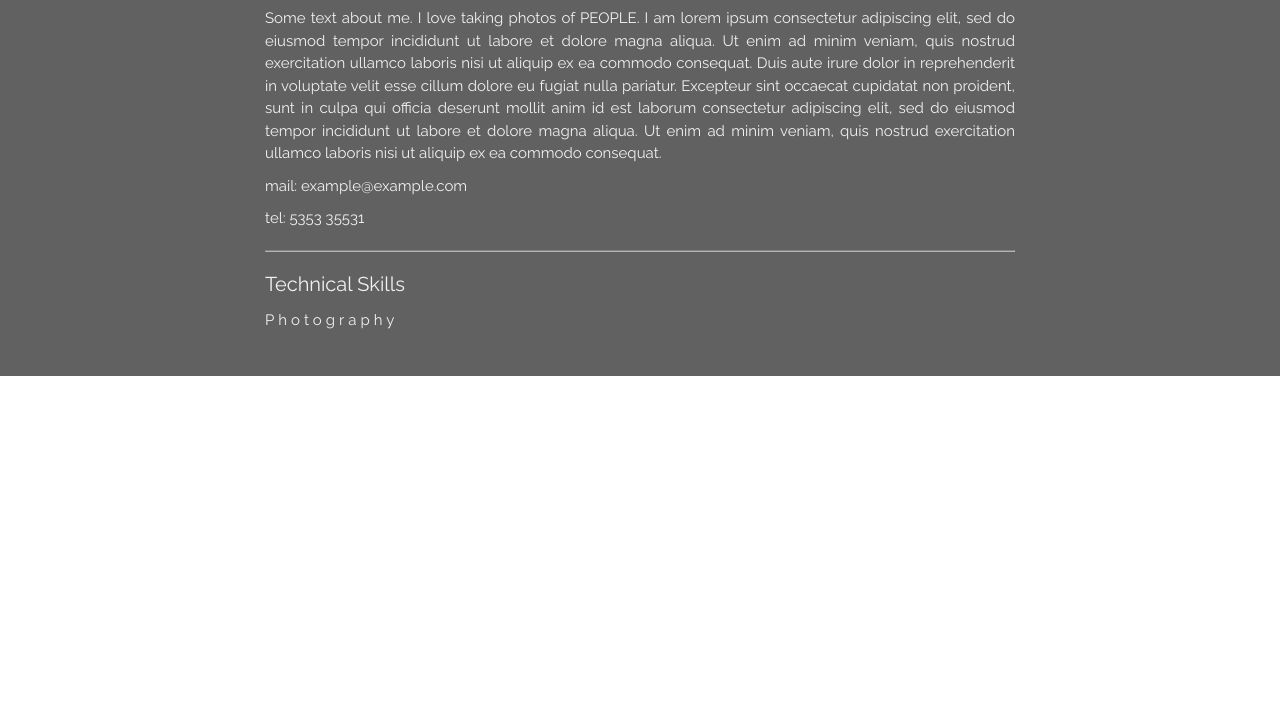
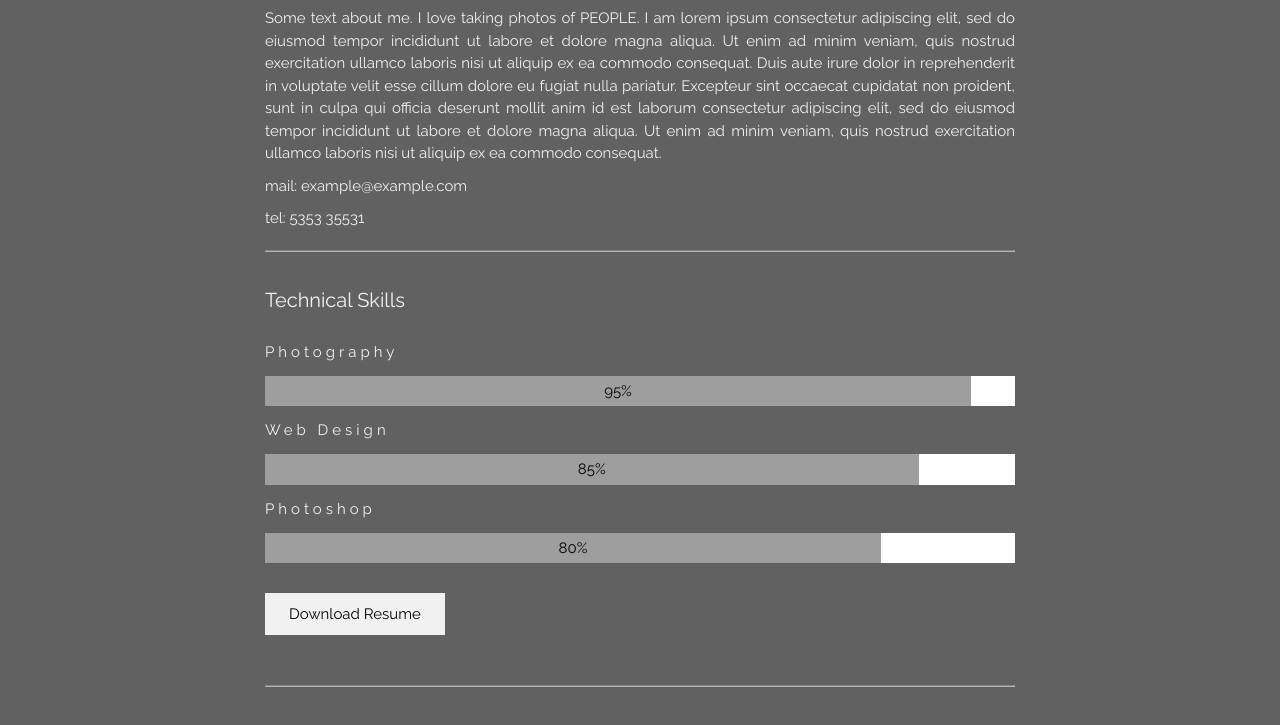
Before and after one commit to martsin2003/People-Portfolio-II-Template, a website: page index.html in a window 1280 px wide. Shown: the part 1362-2087 px from the top of the page. Before the commit the page ends 1738 px from the top, so only its background shows below. Drawn offline with Linux system fonts and the light colour scheme.

```diff
--- a/index.html
+++ b/index.html
@@ -53,7 +53,10 @@
 
     <div class="container-about">
       <span class="container-about__title"><b>About Me</b></span>
-      <img src="https://www.w3schools.com/w3images/avatar_hat.jpg" />
+      <div class="wrapper-photo">
+        <img src="https://www.w3schools.com/w3images/avatar_hat.jpg" />
+      </div>
+
       <div class="container-info">
         <span class="container-info__title">My Name</span>
         <p>
@@ -76,6 +79,21 @@
           Technical Skills
         </span>
         <span class="container-info__text-title">Photography</span>
+        <div class="progress-bar">
+          <div class="progress-bar__progress-bar__first">95%</div>
+        </div>
+        <span class="container-info__text-title">Web Design</span>
+        <div class="progress-bar">
+          <div class="progress-bar__progress-bar__second">85%</div>
+        </div>
+        <span class="container-info__text-title">Photoshop</span>
+        <div class="progress-bar">
+          <div class="progress-bar__progress-bar__third">80%</div>
+        </div>
+        <div class="container-info__button">
+          Download Resume
+        </div>
+        <hr />
       </div>
     </div>
   </body>
--- a/index.scss
+++ b/index.scss
@@ -85,11 +85,13 @@
     justify-content: center;
     text-align: center;
   }
-  img {
-    padding: 32px 0px;
+  .wrapper-photo {
     display: flex;
     align-items: center;
     justify-content: center;
+  }
+  img {
+    padding: 32px 0px;
   }
   .container-info {
     margin: 0px 249px;
@@ -104,6 +106,7 @@
       font-size: 15px;
       line-height: 1.5;
       font-family: 'Raleway', sans-serif;
+      display: block;
       margin: 10px 0px;
       text-align: justify;
     }
@@ -115,6 +118,7 @@
       color: #f1f1f1;
       font-size: 20px;
       font-family: 'Raleway', sans-serif;
+      display: block;
       margin: 10px 0px;
       padding: 16px 0px;
     }
@@ -126,5 +130,60 @@
       display: flex;
       text-align: center;
     }
+    .progress-bar {
+      color: #000;
+      background-color: #fff;
+      &__progress-bar__first {
+        width: 92%;
+        color: #000;
+        background-color: #9e9e9e;
+        padding: 4px 8px;
+        font-size: 15px;
+        line-height: 1.5;
+        font-family: 'Raleway', sans-serif;
+        text-align: center;
+      }
+    }
+    .progress-bar {
+      color: #000;
+      background-color: #fff;
+      &__progress-bar__second {
+        width: 85%;
+        color: #000;
+        background-color: #9e9e9e;
+        padding: 4px 8px;
+        font-size: 15px;
+        line-height: 1.5;
+        font-family: 'Raleway', sans-serif;
+        text-align: center;
+      }
+    }
+    .progress-bar {
+      color: #000;
+      background-color: #fff;
+      &__progress-bar__third {
+        width: 80%;
+        color: #000;
+        background-color: #9e9e9e;
+        padding: 4px 8px;
+        font-size: 15px;
+        line-height: 1.5;
+        font-family: 'Raleway', sans-serif;
+        text-align: center;
+      }
+    }
+    &__button {
+      display: inline-block;
+      font-size: 15px;
+      font-family: 'Raleway', sans-serif;
+      color: #000;
+      background-color: #f1f1f1;
+      padding: 12px 24px;
+      margin: 30px 0px;
+      &:hover {
+        color: #fff;
+        background: #000;
+      }
+    }
   }
 }
```
Also changed, not shown: style/index.css, 1 other file.
